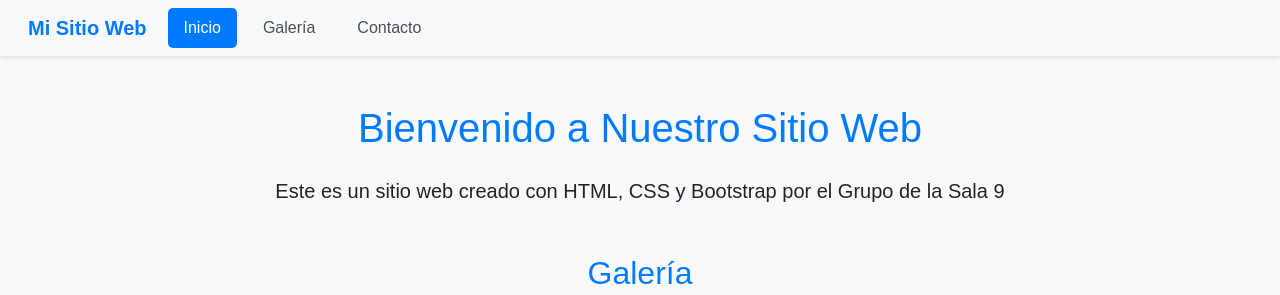
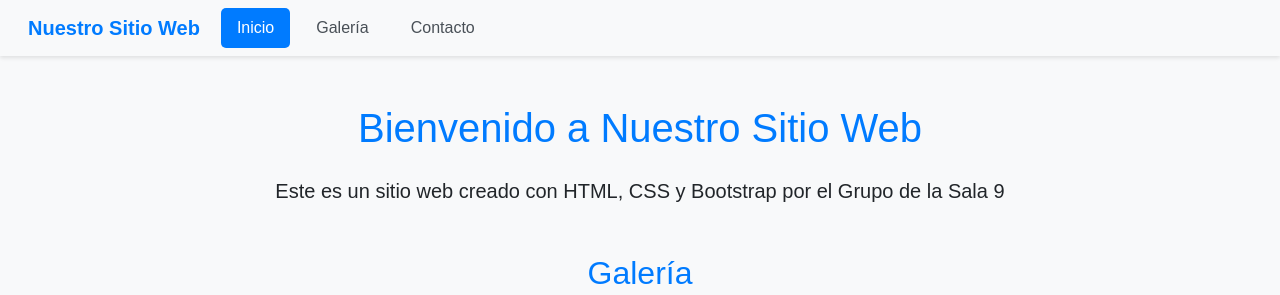
Before and after one commit to JuanSystem051/Proyecto_FrontEnd, a plain HTML site: page index.html in a window 1280 px wide. Shown: the top 295 px of the page. Drawn offline with nearby package versions, Linux system fonts and the light colour scheme.

Commit message:
Add files via upload

```diff
--- a/index.html
+++ b/index.html
@@ -4,7 +4,7 @@
   <meta charset="UTF-8">
   <meta name="viewport" content="width=device-width, initial-scale=1.0">
   <meta http-equiv="X-UA-Compatible" content="ie=edge">
-  <title>Mi Sitio Web</title>
+  <title>Nuestro Sitio Web</title>
   <!-- Vincular Bootstrap -->
   <link href="https://cdn.jsdelivr.net/npm/bootstrap@5.3.0/dist/css/bootstrap.min.css" rel="stylesheet">
   <!-- Estilos CSS personalizados -->
@@ -113,7 +113,7 @@
   <!-- Barra de navegación -->
   <nav class="navbar navbar-expand-lg navbar-light bg-light sticky-top">
     <div class="container-fluid">
-      <a class="navbar-brand" href="#">Mi Sitio Web</a>
+      <a class="navbar-brand" href="#">Nuestro Sitio Web</a>
       <button class="navbar-toggler" type="button" data-bs-toggle="collapse" data-bs-target="#navbarNav" aria-controls="navbarNav" aria-expanded="false" aria-label="Toggle navigation">
         <span class="navbar-toggler-icon"></span>
       </button>
```
